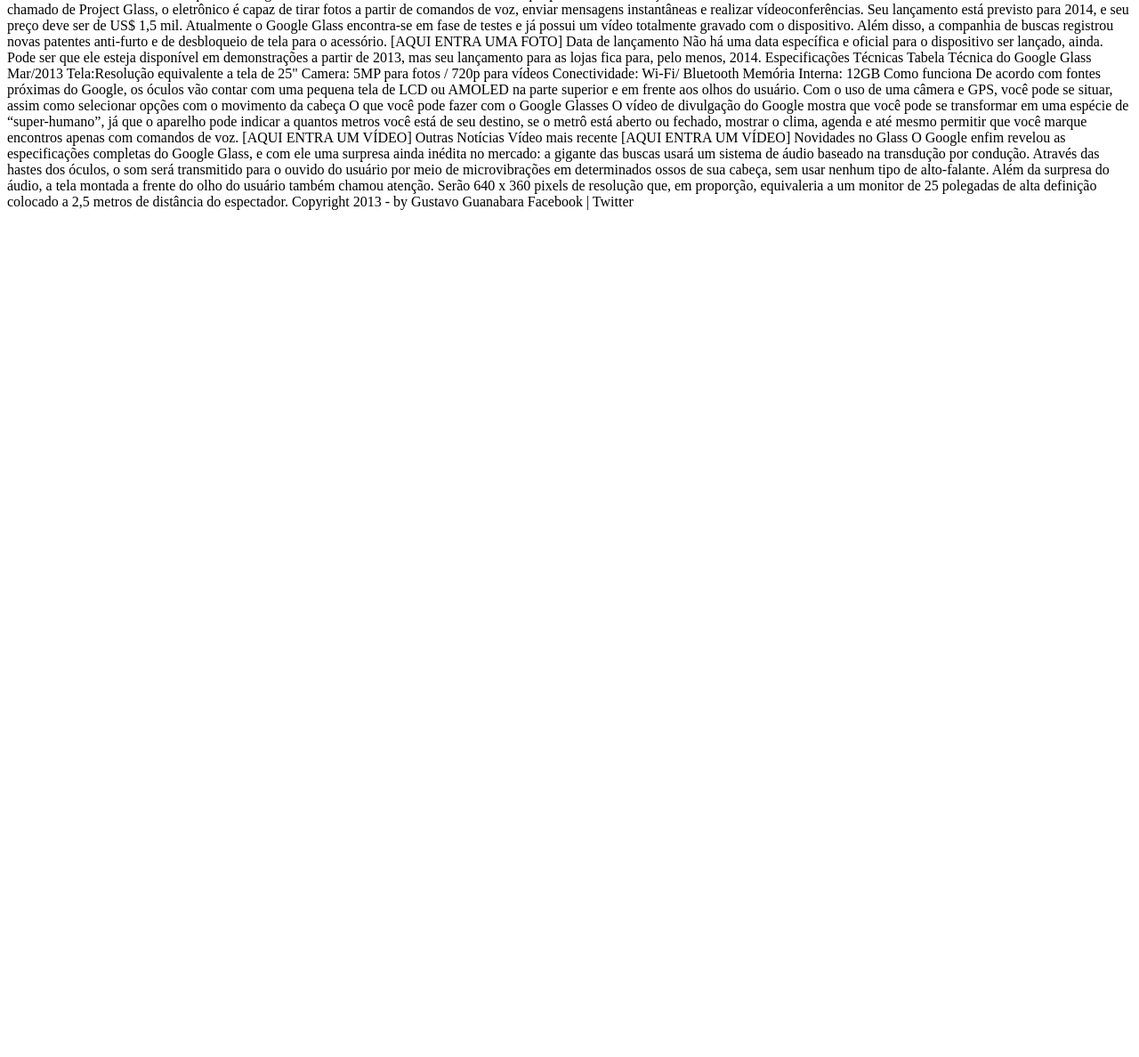
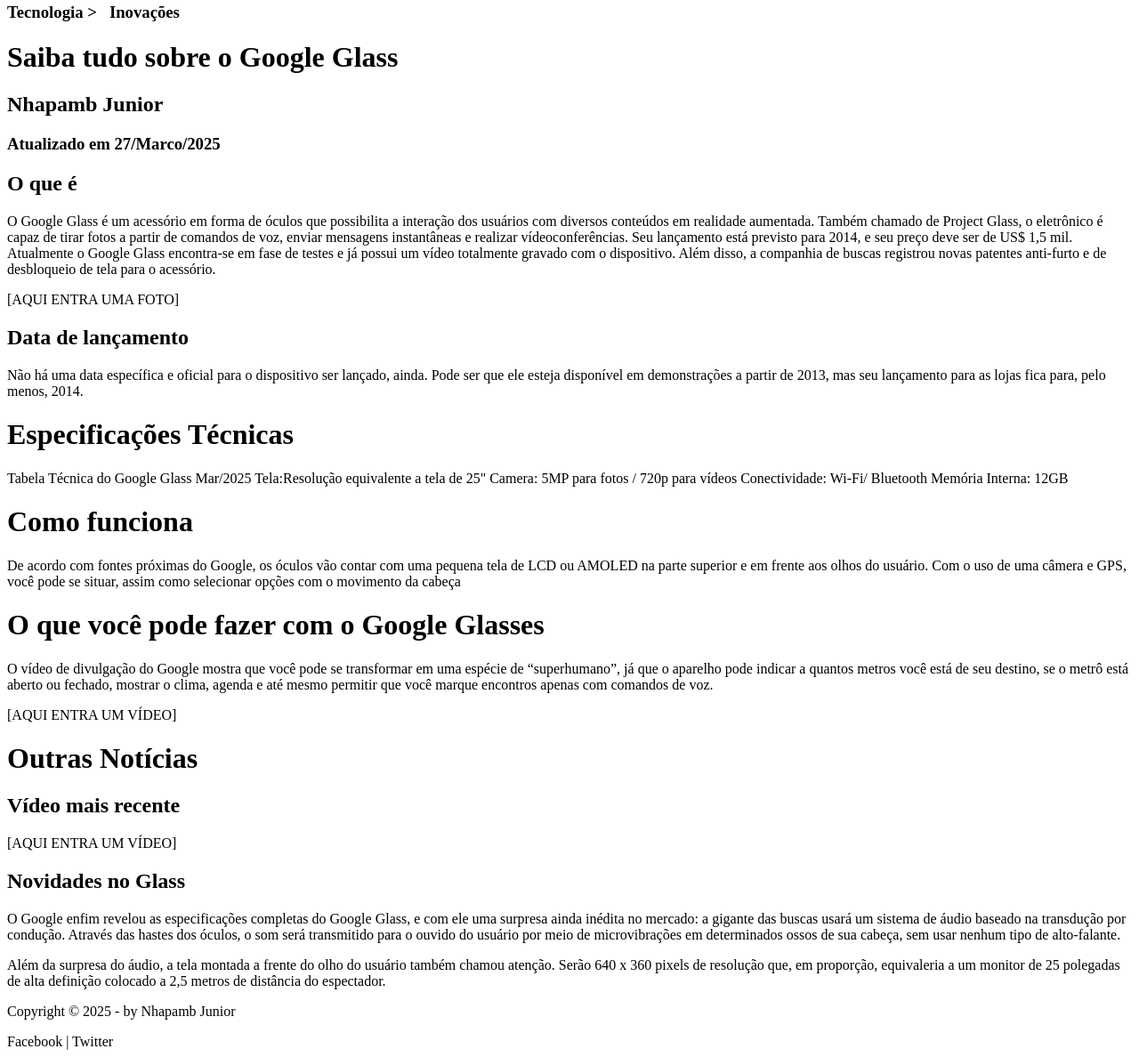
Before and after one commit to Alvinrick/NEW-HTML, a plain HTML site: page projeto-glass-html5/index.html in a window 1280 px wide. Shown: the part 268-1456 px from the top of the page at 89% size. Before the commit the page ends 800 px from the top, so only its background shows below. Drawn offline with Linux system fonts and the light colour scheme.

Commit message:
Parágrafos, Quebras e Símbolos Especiais

```diff
--- a/projeto-glass-html5/index.html
+++ b/projeto-glass-html5/index.html
@@ -7,6 +7,7 @@
 </head>
 <body>
     <div id="interface">
+        <header>
         <hgroup>
         <h1>Google Glass</h1>
         <h2>A revoluçao do Google esta chegando</h2>
@@ -20,47 +21,51 @@ Menu Principal
 - Fotos
 - Multimídia
 - Fale conosco
+</header>
 
-Tecnologia > Inovações
-Saiba tudo sobre o Google Glass
-por Gustavo Guanabara
-Atualizado em 23/Abril/2013
+<hgroup>
+<h3>Tecnologia > &nbsp; Inovações</h3>
+<h1>Saiba tudo sobre o Google Glass</h1>
+<h2>Nhapamb Junior</h2>
+<h3>Atualizado em 27/Marco/2025</h3>
+</hgroup>
 
-O que é
-O Google Glass é um acessório em forma de óculos que possibilita a interação dos usuários com diversos conteúdos em realidade aumentada. Também chamado de Project Glass, o eletrônico é capaz de tirar fotos a partir de comandos de voz, enviar mensagens instantâneas e realizar vídeoconferências. Seu lançamento está previsto para 2014, e seu preço deve ser de US$ 1,5 mil. Atualmente o Google Glass encontra-se em fase de testes e já possui um vídeo totalmente gravado com o dispositivo. Além disso, a companhia de buscas registrou novas patentes anti-furto e de desbloqueio de tela para o acessório.
+
+<h2>O que é</h2>
+<p>O Google Glass é um acessório em forma de óculos que possibilita a interação dos usuários com diversos conteúdos em realidade aumentada. Também chamado de Project Glass, o eletrônico é capaz de tirar fotos a partir de comandos de voz, enviar mensagens instantâneas e realizar vídeo&shy;conferên&shy;cias. Seu lançamento está previsto para 2014, e seu preço deve ser de US$ 1,5 mil. Atualmente o Google Glass encontra-se em fase de testes e já possui um vídeo totalmente gravado com o dispositivo. Além disso, a companhia de buscas registrou novas patentes anti-furto e de desbloqueio de tela para o acessório.</p>
 
 [AQUI ENTRA UMA FOTO]
 
-Data de lançamento
-Não há uma data específica e oficial para o dispositivo ser lançado, ainda. Pode ser que ele esteja disponível em demonstrações a partir de 2013, mas seu lançamento para as lojas fica para, pelo menos, 2014.
+<h2>Data de lançamento</h2>
+<p>Não há uma data específica e oficial para o dispositivo ser lançado, ainda. Pode ser que ele esteja disponível em demonstrações a partir de 2013, mas seu lançamento para as lojas fica para, pelo menos, 2014.</p>
 
-Especificações Técnicas
-Tabela Técnica do Google Glass Mar/2013
+<h1>Especificações Técnicas</h1>
+Tabela Técnica do Google Glass Mar/2025
 
 Tela:Resolução equivalente a tela de 25"
 Camera: 5MP para fotos / 720p para vídeos
 Conectividade: Wi-Fi/ Bluetooth
 Memória Interna: 12GB
 
-Como funciona
-De acordo com fontes próximas do Google, os óculos vão contar com uma pequena tela de LCD ou AMOLED na parte superior e em frente aos olhos do usuário. Com o uso de uma câmera e GPS, você pode se situar, assim como selecionar opções com o movimento da cabeça
+<h1>Como funciona</h1>
+<p>De acordo com fontes próximas do Google, os óculos vão contar com uma pequena tela de LCD ou AMOLED na parte superior e em frente aos olhos do usuário. Com o uso de uma câmera e GPS, você pode se situar, assim como selecionar opções com o movimento da cabeça</p>
 
-O que você pode fazer com o Google Glasses
-O vídeo de divulgação do Google mostra que você pode se transformar em uma espécie de “super-humano”, já que o aparelho pode indicar a quantos metros você está de seu destino, se o metrô está aberto ou fechado, mostrar o clima, agenda e até mesmo permitir que você marque encontros apenas com comandos de voz.
+<h1>O que você pode fazer com o Google Glasses</h1>
+<p>O vídeo de divulgação do Google mostra que você pode se transformar em uma espécie de “super<wbr/>humano”, já que o aparelho pode indicar a quantos metros você está de seu destino, se o metrô está aberto ou fechado, mostrar o clima, agenda e até mesmo permitir que você marque encontros apenas com comandos de voz.</p>
 
 [AQUI ENTRA UM VÍDEO]
 
-Outras Notícias
-Vídeo mais recente
+<h1>Outras Notícias</h1>
+<h2>Vídeo mais recente</h2>
 
 [AQUI ENTRA UM VÍDEO]
 
-Novidades no Glass
-O Google enfim revelou as especificações completas do Google Glass, e com ele uma surpresa ainda inédita no mercado: a gigante das buscas usará um sistema de áudio baseado na transdução por condução. Através das hastes dos óculos, o som será transmitido para o ouvido do usuário por meio de microvibrações em determinados ossos de sua cabeça, sem usar nenhum tipo de alto-falante.
+<h2>Novidades no Glass</h2>
+<p>O Google enfim revelou as especificações completas do Google Glass, e com ele uma surpresa ainda inédita no mercado: a gigante das buscas usará um sistema de áudio baseado na transdução por condução. Através das hastes dos óculos, o som será transmitido para o ouvido do usuário por meio de microvibrações em determinados ossos de sua cabeça, sem usar nenhum tipo de alto-falante.</p>
 
-Além da surpresa do áudio, a tela montada a frente do olho do usuário também chamou atenção. Serão 640 x 360 pixels de resolução que, em proporção, equivaleria a um monitor de 25 polegadas de alta definição colocado a 2,5 metros de distância do espectador.
+<p>Além da surpresa do áudio, a tela montada a frente do olho do usuário também chamou atenção. Serão 640 x 360 pixels de resolução que, em proporção, equivaleria a um monitor de 25 polegadas de alta definição colocado a 2,5 metros de distância do espectador.</p>
 
-Copyright 2013 - by Gustavo Guanabara
+<p>Copyright &copy; 2025 - by Nhapamb Junior</p>
 Facebook | Twitter
 </div>
 </body>
```
